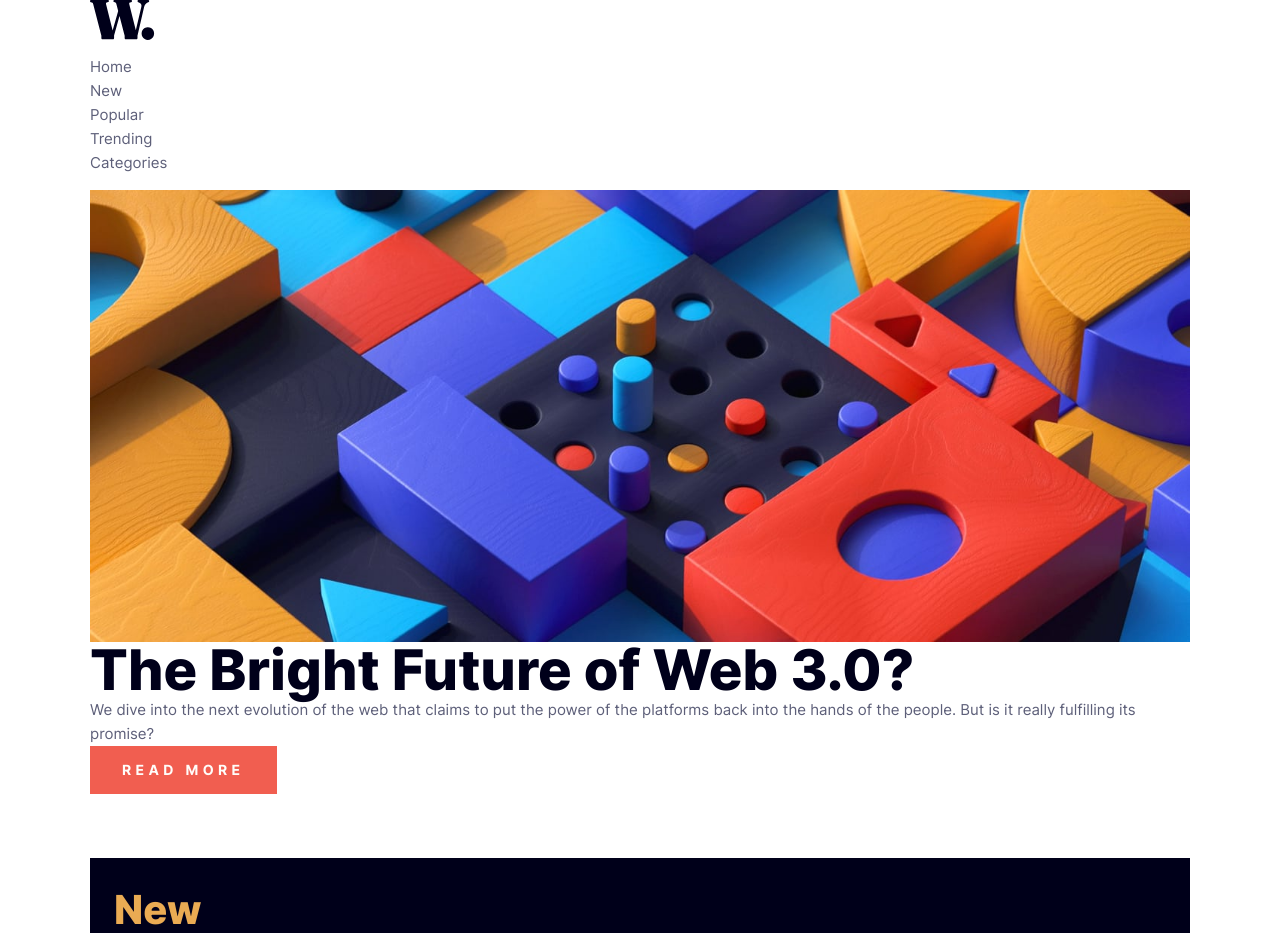
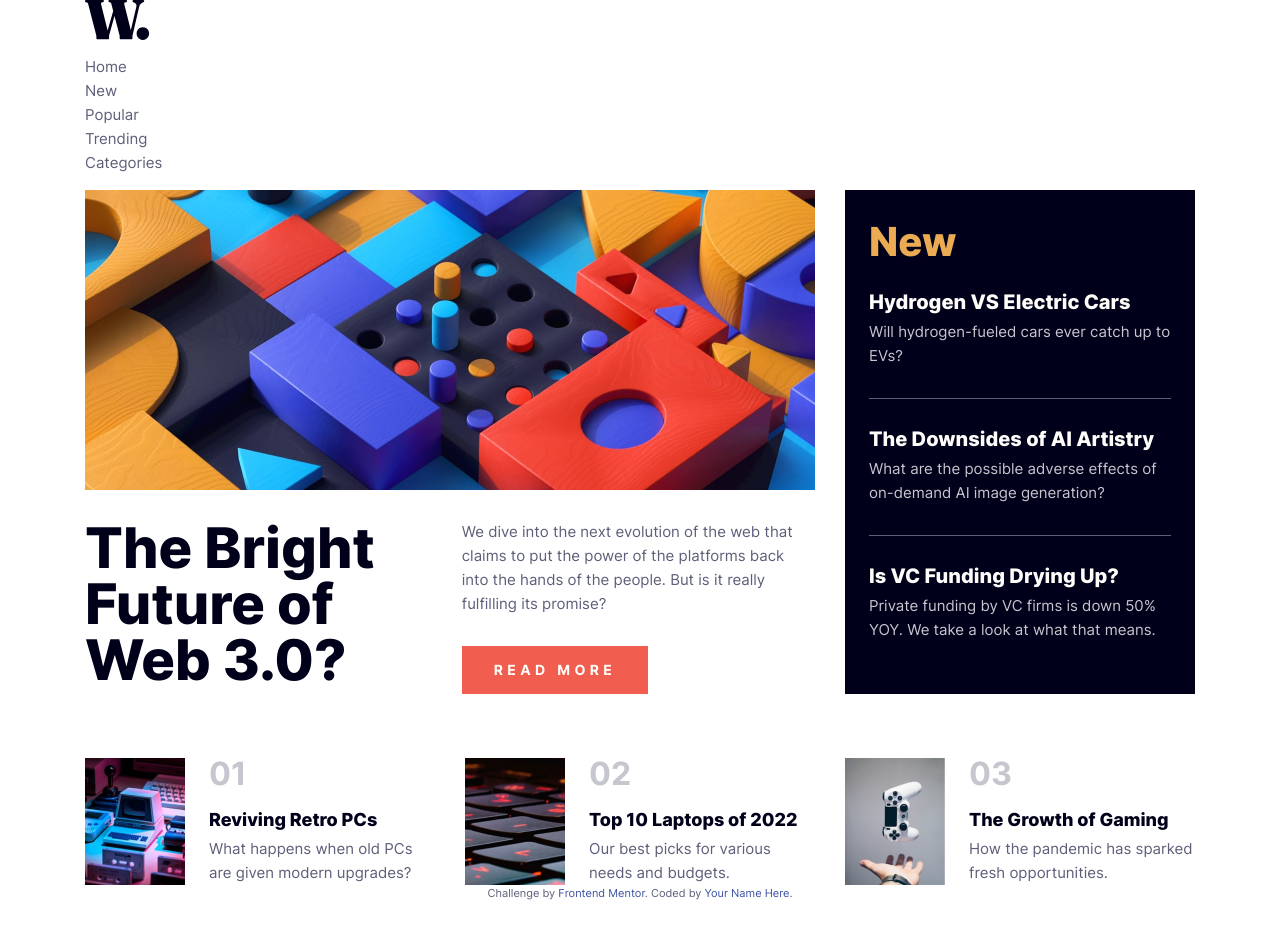
Before and after one commit to lucksmith-wd/challenges-news-homepage, a plain HTML site: page index.html in a window 1280 px wide. Shown: the top 933 px of the page. After the commit the page ends 903 px from the top, so only its background shows below. Drawn offline with Linux system fonts and the light colour scheme.

Commit message:
Finish layout for mobile and desktop

```diff
--- a/style.css
+++ b/style.css
@@ -166,13 +166,22 @@ h2 {
 /* layout */
 
 .wrapper {
-  width: min(1100px, 100% - 1rem);
+  width: min(1110px, 100% - 1rem);
   margin-inline: auto;
 }
 
 .main-grid {
   display: grid;
   row-gap: 4rem;
+}
+
+.featured {
+  display: grid;
+  row-gap: 1.5rem;
+}
+
+.featured .article-intro {
+  margin-top: -.5rem;
 }
 
 /* components */
@@ -216,6 +225,7 @@ h2 {
 }
 
 .recommended-articles {
+  grid-column: 1 / -1;
   display: grid;
   gap: 2rem;
 }
@@ -246,7 +256,32 @@ h2 {
 }
 
 @media (min-width: 800px) {
+  .main-grid {
+    grid-template-columns: 1fr 1fr 1fr;
+    column-gap: 1.875rem;
+  }
+
+  .featured {
+    grid-column: span 2;
+    gap: 1.875rem;
+  }
+
+  .featured-img {
+    grid-column: span 2;
+  }
+
+  .featured-title {
+    grid-row: span 2;
+  }
+
+  .featured .article-intro {
+    margin-top: 0;
+  }
+
+
+
   .recommended-articles {
     grid-template-columns: repeat(3, 1fr);
+    column-gap: 1.875rem;
   }
 }
```
